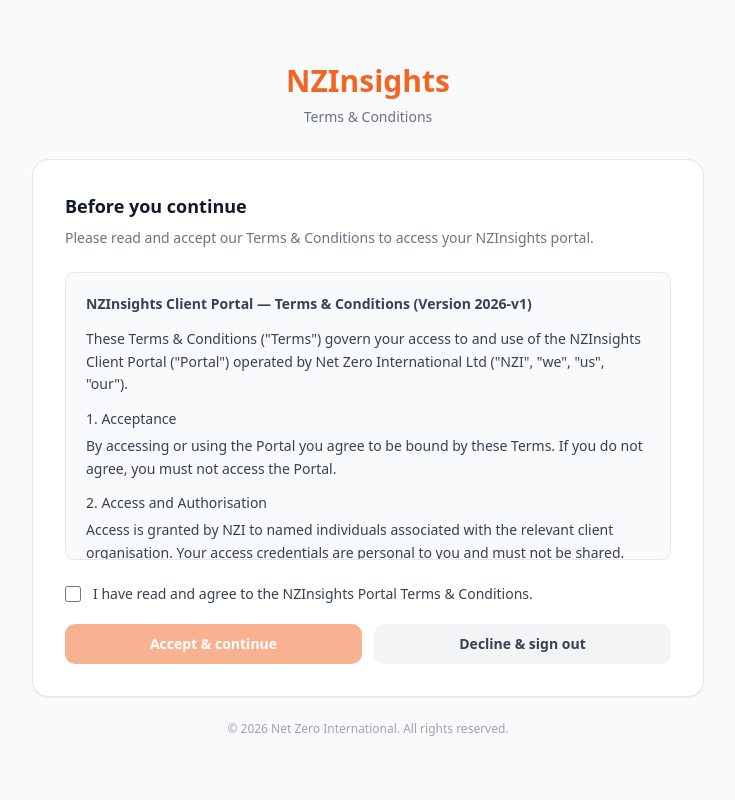
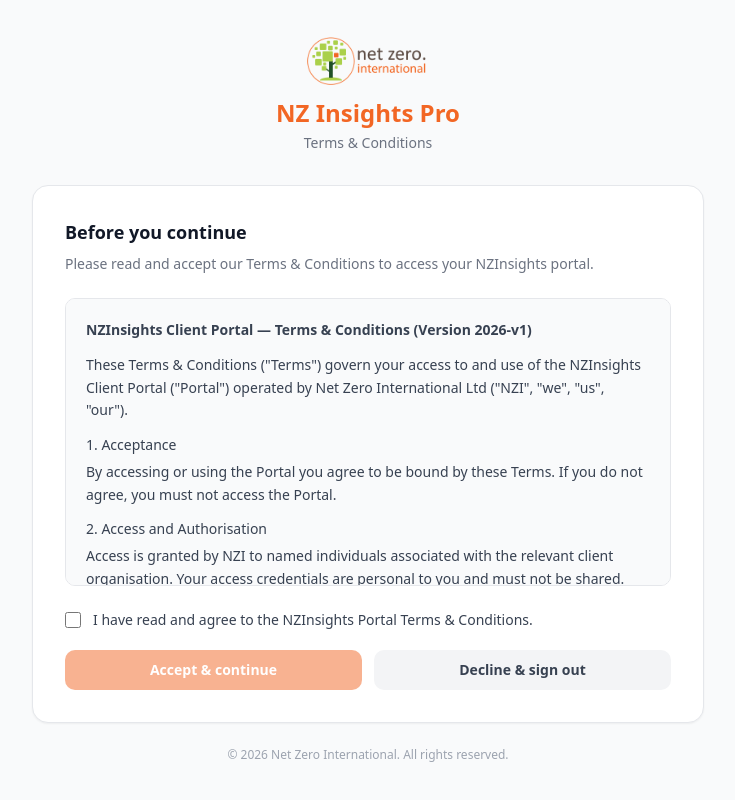
Before and after one commit to francis-nzi/nzi-pro, a Next.js app in the folder portal/: page /accept-terms in a window 1280 px wide. Shown: the whole page, without its empty margins (272-1007 px from the left). Built offline with nearby package versions, Linux system fonts and the light colour scheme.

Commit message:
Add NZI logo, favicon, and NZ Insights Pro branding to portal auth pages
Applies the logo + updated title to login, accept-terms, setup-mfa, and
reset-password pages, plus the site title/favicon.

```diff
--- a/portal/src/app/accept-terms/page.tsx
+++ b/portal/src/app/accept-terms/page.tsx
@@ -46,8 +46,14 @@
     <div className="min-h-screen flex flex-col items-center justify-center bg-gray-50 px-4">
       <div className="w-full max-w-2xl">
         <div className="mb-8 text-center">
-          <h1 className="text-3xl font-bold" style={{ color: BRAND }}>NZInsights</h1>
-          <p className="mt-2 text-sm text-gray-500">Terms &amp; Conditions</p>
+          {/* eslint-disable-next-line @next/next/no-img-element */}
+          <img
+            src="/netzero-logo.png"
+            alt="Net Zero International"
+            className="mx-auto h-12 w-auto object-contain"
+          />
+          <h1 className="mt-3 text-2xl font-bold" style={{ color: BRAND }}>NZ Insights Pro</h1>
+          <p className="mt-1 text-sm text-gray-500">Terms &amp; Conditions</p>
         </div>
 
         <div className="bg-white rounded-2xl shadow-sm border border-gray-200 p-8">
--- a/portal/src/app/layout.tsx
+++ b/portal/src/app/layout.tsx
@@ -2,7 +2,7 @@
 import "./globals.css";
 
 export const metadata: Metadata = {
-  title: "NZInsights",
+  title: "NZ Insights Pro",
   description: "Your carbon reporting portal",
 };
 
--- a/portal/src/app/login/page.tsx
+++ b/portal/src/app/login/page.tsx
@@ -259,8 +259,14 @@
     <div className="min-h-screen flex flex-col items-center justify-center bg-gray-50 px-4">
       <div className="w-full max-w-md">
         <div className="mb-8 text-center">
-          <h1 className="text-3xl font-bold" style={{ color: BRAND }}>NZInsights</h1>
-          <p className="mt-2 text-sm text-gray-500">Your carbon reporting portal</p>
+          {/* eslint-disable-next-line @next/next/no-img-element */}
+          <img
+            src="/netzero-logo.png"
+            alt="Net Zero International"
+            className="mx-auto h-12 w-auto object-contain"
+          />
+          <h1 className="mt-3 text-2xl font-bold" style={{ color: BRAND }}>NZ Insights Pro</h1>
+          <p className="mt-1 text-sm text-gray-500">Your carbon reporting portal</p>
         </div>
 
         <div className="bg-white rounded-2xl shadow-sm border border-gray-200 p-8">
--- a/portal/src/app/reset-password/page.tsx
+++ b/portal/src/app/reset-password/page.tsx
@@ -42,7 +42,13 @@
     <div className="min-h-screen flex items-center justify-center bg-gray-50 px-4">
       <div className="w-full max-w-md">
         <div className="mb-8 text-center">
-          <h1 className="text-3xl font-bold" style={{ color: BRAND }}>NZInsights</h1>
+          {/* eslint-disable-next-line @next/next/no-img-element */}
+          <img
+            src="/netzero-logo.png"
+            alt="Net Zero International"
+            className="mx-auto h-12 w-auto object-contain"
+          />
+          <h1 className="mt-3 text-2xl font-bold" style={{ color: BRAND }}>NZ Insights Pro</h1>
         </div>
         <div className="bg-white rounded-2xl shadow-sm border border-gray-200 p-8">
           {done ? (
--- a/portal/src/app/setup-mfa/page.tsx
+++ b/portal/src/app/setup-mfa/page.tsx
@@ -80,8 +80,14 @@
     <div className="min-h-screen flex flex-col items-center justify-center bg-gray-50 px-4">
       <div className="w-full max-w-md">
         <div className="mb-8 text-center">
-          <h1 className="text-3xl font-bold" style={{ color: BRAND }}>NZInsights</h1>
-          <p className="mt-2 text-sm text-gray-500">Two-factor authentication setup</p>
+          {/* eslint-disable-next-line @next/next/no-img-element */}
+          <img
+            src="/netzero-logo.png"
+            alt="Net Zero International"
+            className="mx-auto h-12 w-auto object-contain"
+          />
+          <h1 className="mt-3 text-2xl font-bold" style={{ color: BRAND }}>NZ Insights Pro</h1>
+          <p className="mt-1 text-sm text-gray-500">Two-factor authentication setup</p>
         </div>
 
         <div className="bg-white rounded-2xl shadow-sm border border-gray-200 p-8">
```
Also changed, not shown: portal/public/netzero-logo.png (added), 1 other file (tests, documents, lock files or other folders).
